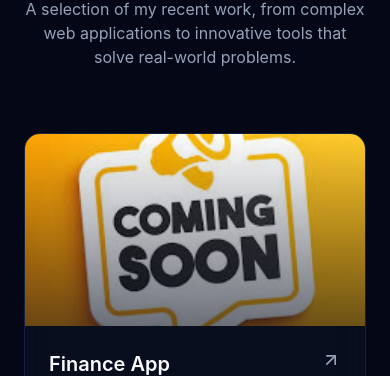
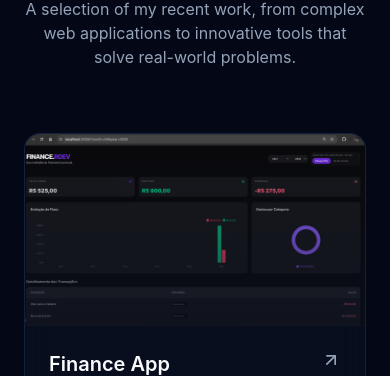
Before and after one commit to renansouz/renansouz.dev.portfolio, a React (Vite) app: page / in a window 390 px wide. Shown: the part 3838-4214 px from the top of the page. Built offline with nearby package versions, Linux system fonts and the light colour scheme.

Commit message:
fix: now on mobile clicking in the project, direct to github repository

```diff
--- a/src/sections/Projects.jsx
+++ b/src/sections/Projects.jsx
@@ -8,7 +8,7 @@ const projects = [
     title: "Finance App",
     description:
       "A system that organizes my finances, tracks bills, credit cards, investments, assets, and financial indicators.",
-    image: "/projects/project1.jpeg",
+    image: "/projects/project1.png",
     tags: ["Nextjs", "Typescript", "TailwindCSS", "PostgreSQL", "Prisma", "Recharts"],
     link: "#",
     github: "https://github.com/renansouz/finance-app",
@@ -123,11 +123,13 @@ export const Projects = () => {
                 />
                 {/* Overlay Links */}
                 <div className="absolute inset-0 flex items-center justify-center gap-4 opacity-0 group-hover:opacity-100 transition-opacity duration-300">
-                  {project.link === "#" ? <span></span>  : <a
+                  {project.link === "#" ? <span></span>  :
+                  <a
                     href={project.link}
                     target="_blank"
                     className="p-3 rounded-full glass hover:bg-primary hover:text-primary-foreground transition-all"
                   >
+
                     <ArrowUpRight className="w-5 h-5" />
                   </a>}
 
@@ -146,12 +148,14 @@ export const Projects = () => {
                   <h3 className="text-xl font-semibold group-hover:text-primary transition-colors">
                     {project.title}
                   </h3>
+                  <a target="_blank" href={project.github}>
                     <ArrowUpRight
                       className="w-5 h-5
                     text-muted-foreground group-hover:text-primary
                     group-hover:translate-x-1
                     group-hover:-translate-y-1 transition-all"
                     />
+                  </a>
                 </div>
                 <p className="text-muted-foreground text-sm">
                   {project.description}
```
Also changed, not shown: public/projects/project1.jpeg (deleted), public/projects/project1.png (added). Lines whose indentation alone changed are shown as unchanged.
